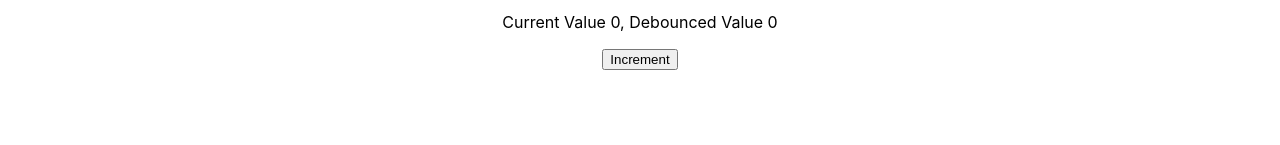
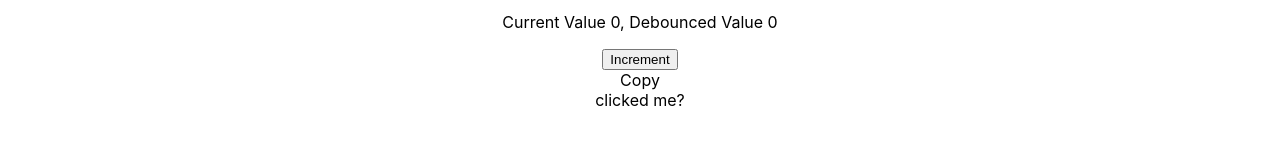
Before and after one commit to dan-kiss-dev-this/sample-string-finder, a React (Create React App) app: page / in a window 1280 px wide. Shown: the part 421-566 px from the top of the page. Built offline with nearby package versions, Linux system fonts and the light colour scheme.

Commit message:
add event listening component to app

```diff
--- a/src/App.js
+++ b/src/App.js
@@ -7,6 +7,8 @@ import Increment from './Increment';
 import Todo from './todo';
 import HookSample from './hookSample';
 import Debounce from './debounce'
+import Clipboard from './clipboard';
+import DetectClickOutside from './DetectClickOutside';
 
 function App() {
   const todos = [
@@ -26,6 +28,8 @@ function App() {
       <Todo todo={5} />
       <HookSample />
       <Debounce />
+      <Clipboard />
+      <DetectClickOutside />
     </div>
   );
 }
```
